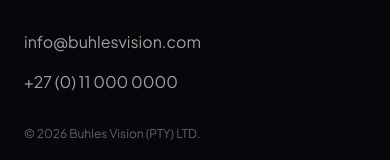
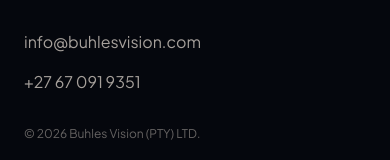
Before and after one commit to MikeyNu/buhlesvision-web, a Next.js app: page / in a window 390 px wide. Shown: the part 6180-6340 px from the top of the page. Built offline with nearby package versions, Linux system fonts and the light colour scheme; a web font is replaced by a local one.

Commit message:
chore: set official company phone number

```diff
--- a/components/site/site-footer.tsx
+++ b/components/site/site-footer.tsx
@@ -1,6 +1,12 @@
 import Link from "next/link";
 
-import { COMPANY_EMAIL, COMPANY_EMAIL_MAILTO, COMPANY_LEGAL_NAME } from "@/lib/content/company";
+import {
+  COMPANY_EMAIL,
+  COMPANY_EMAIL_MAILTO,
+  COMPANY_LEGAL_NAME,
+  COMPANY_PHONE,
+  COMPANY_PHONE_TEL,
+} from "@/lib/content/company";
 import { socialLinks } from "@/lib/content/site-content";
 import { BrandLockup } from "./brand-lockup";
 
@@ -49,7 +55,11 @@
                   {COMPANY_EMAIL}
                 </a>
               </li>
-              <li>+27 (0) 11 000 0000</li>
+              <li>
+                <a className="transition-colors hover:text-primary" href={COMPANY_PHONE_TEL}>
+                  {COMPANY_PHONE}
+                </a>
+              </li>
               <li className="pt-4 text-xs opacity-60">
                 © 2026 {COMPANY_LEGAL_NAME}
               </li>
--- a/lib/content/company.ts
+++ b/lib/content/company.ts
@@ -2,6 +2,8 @@
 export const COMPANY_LEGAL_NAME = "Buhles Vision (PTY) LTD.";
 export const COMPANY_EMAIL = "info@buhlesvision.com";
 export const COMPANY_EMAIL_MAILTO = `mailto:${COMPANY_EMAIL}`;
+export const COMPANY_PHONE = "+27 67 091 9351";
+export const COMPANY_PHONE_TEL = "tel:+27670919351";
 export const COMPANY_INSTAGRAM_URL =
   "https://www.instagram.com/buhlesvision?igsh=Y2Z1cHIzbnJicjJp";
 export const COMPANY_FACEBOOK_URL =
```
